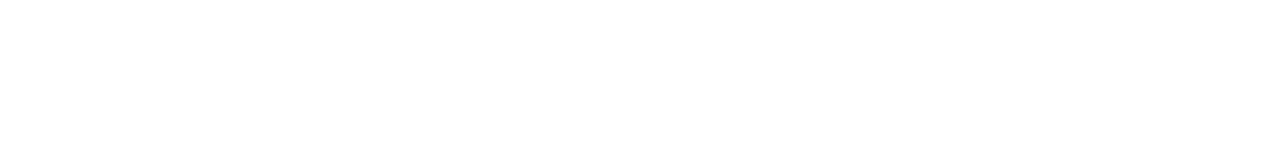
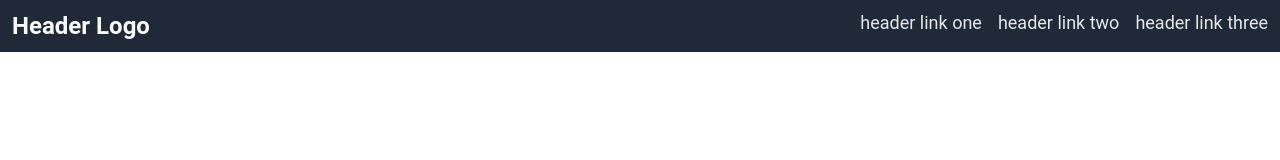
Before and after one commit to smetsson/odin-landing-page, a plain HTML site: page index.html in a window 1280 px wide. Drawn offline with Linux system fonts and the light colour scheme.

Commit message:
Add header to the landing page
Conform the exercise instructions the landing page header has been
created by writing the relevant html and css code.

Furthermore the README file has been updated to have some basic
information regarding the assignment.

```diff
--- a/css/styles.css
+++ b/css/styles.css
@@ -0,0 +1,48 @@
+/* General css */
+
+/* * {
+    outline: 2px solid red;
+} */
+
+html,
+body {
+    margin: 0px;
+    padding: 0px;
+    font-family: Roboto, sans-serif;
+    box-sizing: border-box;
+}
+
+/* Header css */
+
+.header {
+    background-color: #1F2937;
+    padding: 12px;
+    border-bottom: 2px solid white;
+    display: flex;
+}
+
+nav .logo {
+    font-size: 24px;
+    font-weight: bolder;
+    color: #F9FAF8;
+    margin-right: auto;
+}
+
+nav ul {
+    display: flex;
+    align-items: flex-start;
+    list-style-type: none;
+    margin: 0;
+    padding: 0px;
+    gap: 16px;
+}
+
+nav a {
+    text-decoration: none;
+    color: #E5E7EB;
+    font-size: 18px;
+}
+
+/* Main */
+
+/* Footer */
--- a/index.html
+++ b/index.html
@@ -1,5 +1,6 @@
 <!DOCTYPE html>
 <html lang="en">
+
 <head>
     <meta charset="UTF-8">
     <meta name="viewport" content="width=device-width, initial-scale=1.0">
@@ -8,5 +9,20 @@
 </head>
 
 <body>
+<!-- Header -->
+    <nav class="header">
+        <div class="logo">Header Logo</div>
+        <ul>
+            <li><a href=".">header link one</a></li>
+            <li><a href=".">header link two</a></li>
+            <li><a href=".">header link three</a></li>
+        </ul>
+    </nav>
+
+<!-- Main -->
+
+<!-- Footer -->
+
 </body>
+
 </html>
```
Also changed, not shown: 1 other file.
